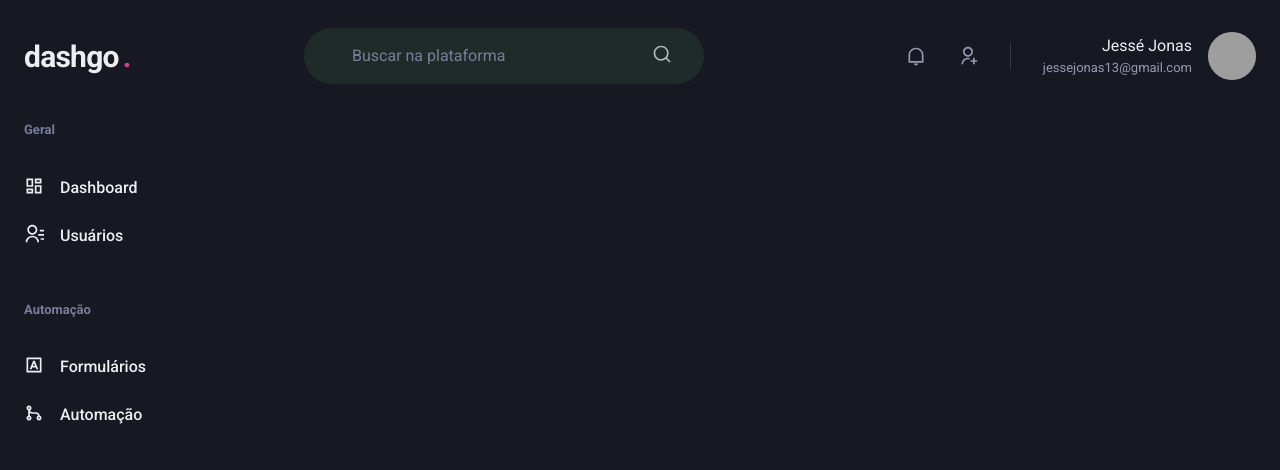
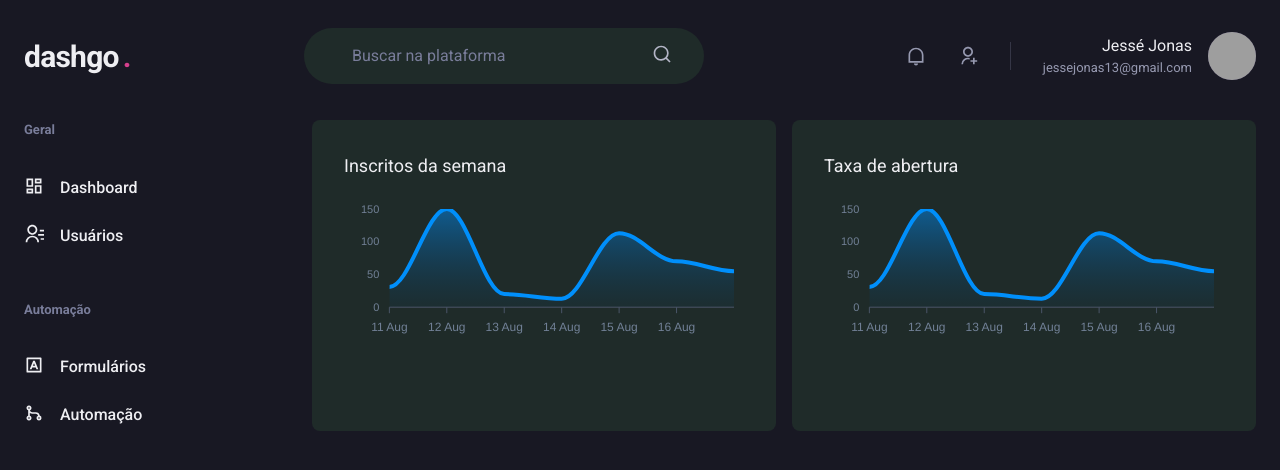
Before and after one commit to jessejonass/dashgo, a Next.js app: page /dashboard in a window 1280 px wide. Shown: the top 470 px of the page. Built offline with nearby package versions, Linux system fonts and the light colour scheme; grey boxes are pictures that could not be loaded.

Commit message:
feat: added chart to dashboard

```diff
--- a/src/components/pages/Dashboard/Dashboard.tsx
+++ b/src/components/pages/Dashboard/Dashboard.tsx
@@ -1,7 +1,19 @@
 import { FC } from "react";
-import { Flex } from "@chakra-ui/react";
+import dynamic from "next/dynamic";
+import { Flex, SimpleGrid, Box, Text } from "@chakra-ui/react";
 import Header from "components/Header";
 import Sidebar from "components/Sidebar";
+
+// Import with lazyloading | load component with func
+const Chart = dynamic(() => import("react-apexcharts"), {
+  ssr: false, // ever loading in client-side
+});
+
+// Chart styles
+import { chartOptions } from './chart';
+
+// Chart data
+const series = [{ name: "series1", data: [31, 150, 20, 13, 113, 70, 55] }];
 
 const Dashboard: FC = () => {
   return (
@@ -10,6 +22,30 @@ const Dashboard: FC = () => {
 
       <Flex w="100%" my="6" maxW="1480" mx="auto" px="6">
         <Sidebar />
+
+        <SimpleGrid flex="1" gap="4" minChildWidth="320px" align="flex-start">
+          <Box p="8" bg="gray.800" borderRadius={8}>
+            <Text fontSize="large">Inscritos da semana</Text>
+            <Chart
+              options={chartOptions}
+              series={series}
+              type="area"
+              height={160}
+              pb="4"
+            />
+          </Box>
+
+          <Box p="8" bg="gray.800" borderRadius={8}>
+            <Text fontSize="large">Taxa de abertura</Text>
+            <Chart
+              options={chartOptions}
+              series={series}
+              type="area"
+              height={160}
+              pb="4"
+            />
+          </Box>
+        </SimpleGrid>
       </Flex>
     </Flex>
   );
--- /dev/null
+++ b/src/components/pages/Dashboard/chart.ts
@@ -0,0 +1,51 @@
+import { Props } from 'react-apexcharts';
+import { theme } from "@chakra-ui/react";
+
+// Chart styles
+export const chartOptions: Props = {
+  chart: {
+    toolbar: {
+      show: false,
+    },
+    zoom: {
+      enabled: false,
+    },
+    foreColor: theme.colors.gray[500],
+  },
+  grid: {
+    show: false,
+  },
+  dataLabels: {
+    enabled: false,
+  },
+  tooltip: {
+    enabled: false, // styles
+  },
+  xaxis: {
+    type: "datetime",
+    axisBorder: {
+      color: theme.colors.gray[600],
+    },
+    axisTicks: {
+      color: theme.colors.gray[600],
+    },
+    categories: [
+      "2021-08-11T00:00:00.00Z",
+      "2021-08-12T00:00:00.00Z",
+      "2021-08-13T00:00:00.00Z",
+      "2021-08-14T00:00:00.00Z",
+      "2021-08-15T00:00:00.00Z",
+      "2021-08-16T00:00:00.00Z",
+      "2021-08-17T00:00:00.00Z",
+    ],
+  },
+  fill: {
+    opacity: 0.3,
+    type: 'gradient',
+    gradient: {
+      shade: 'dark',
+      opacityFrom: 0.7,
+      opacityTo: 0.3,
+    }
+  }
+};
```
